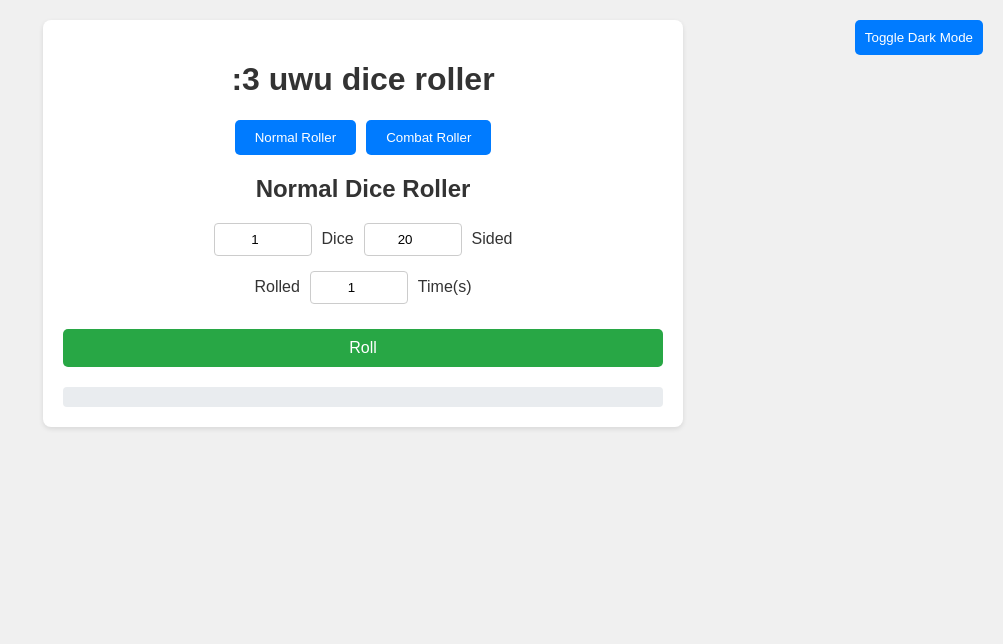
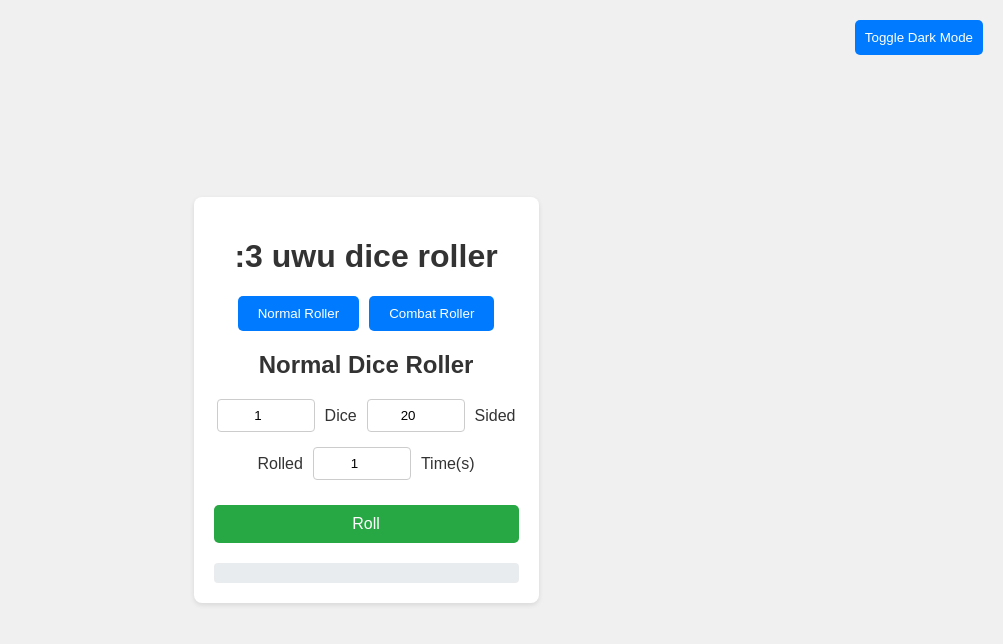
Before and after one commit to SheLuvvTeruu/Dice-System-For-Fracture, a plain HTML site: page index.html in a window 1280 px wide. Shown: the whole page, without its empty margins (277-1280 px from the left). Drawn offline with Linux system fonts and the light colour scheme.

Commit message:
Update index.html
Added silly feature

```diff
--- a/index.html
+++ b/index.html
@@ -6,26 +6,40 @@
   <title>:3 uwu dice roller</title>
   <link rel="manifest" href="manifest.json">
   <style>
-    /* Base styles */
+    /* Center everything using flexbox */
+    html, body {
+      margin: 0;
+      padding: 0;
+      display: flex;
+      flex-direction: column;
+      align-items: center;
+      justify-content: center;
+      min-height: 100vh;
+    }
     body {
       background: #f0f0f0;
       color: #333;
       font-family: Arial, sans-serif;
-      margin: 0;
-      padding: 20px;
       transition: background 0.3s, color 0.3s;
+      text-align: center;
     }
     .container {
       max-width: 600px;
+      width: 90%;
       margin: auto;
       background: white;
       padding: 20px;
       border-radius: 8px;
       box-shadow: 0 2px 5px rgba(0,0,0,0.1);
       transition: background 0.3s, color 0.3s;
+      text-align: center;
     }
     h1, h2 {
       text-align: center;
+    }
+    /* Hidden Pink Theme: apply only when not in dark mode */
+    body:not(.dark-mode).pink-mode .container {
+      background: pink;
     }
     /* Tabs styling */
     .tabs {
@@ -146,6 +160,11 @@
     body.dark-mode button.action-btn {
       background: #28a745;
     }
+    /* Ensure dark mode takes precedence over pink mode */
+    body.dark-mode.pink-mode .container {
+      background: #1e1e1e;
+    }
+    /* Dark mode toggle button */
     #dark-mode-toggle {
       position: fixed;
       top: 20px;
@@ -161,6 +180,10 @@
     #dark-mode-toggle:hover {
       background: #0056b3;
     }
+    /* Hidden theme toggle element styling for ":3" */
+    #hidden-toggle {
+      cursor: pointer;
+    }
   </style>
 </head>
 <body>
@@ -168,7 +191,9 @@
   <button id="dark-mode-toggle" onclick="toggleDarkMode()">Toggle Dark Mode</button>
 
   <div class="container">
-    <h1>:3 uwu dice roller</h1>
+    <h1>
+      <span id="hidden-toggle">:3</span> uwu dice roller
+    </h1>
     <!-- Tabs Navigation -->
     <div class="tabs">
       <button onclick="showTab('normal')">Normal Roller</button>
@@ -223,6 +248,12 @@
     function toggleDarkMode() {
       document.body.classList.toggle('dark-mode');
     }
+
+    // --- Hidden Pink Theme Toggle ---
+    // Clicking on the ":3" toggles the pink mode class on the body.
+    document.getElementById('hidden-toggle').addEventListener('click', function() {
+      document.body.classList.toggle('pink-mode');
+    });
 
     // --- Normal Dice Roller ---
     function rollNormalDice() {
```
